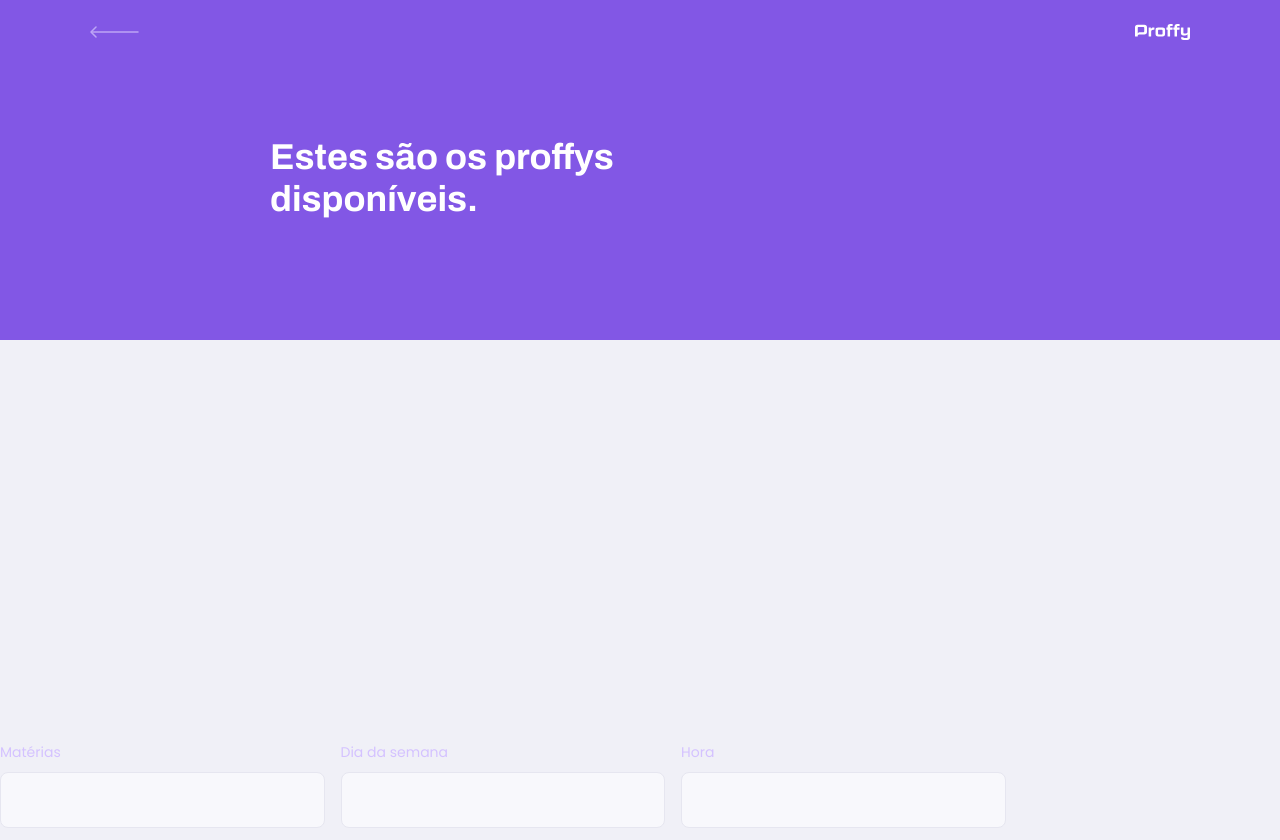
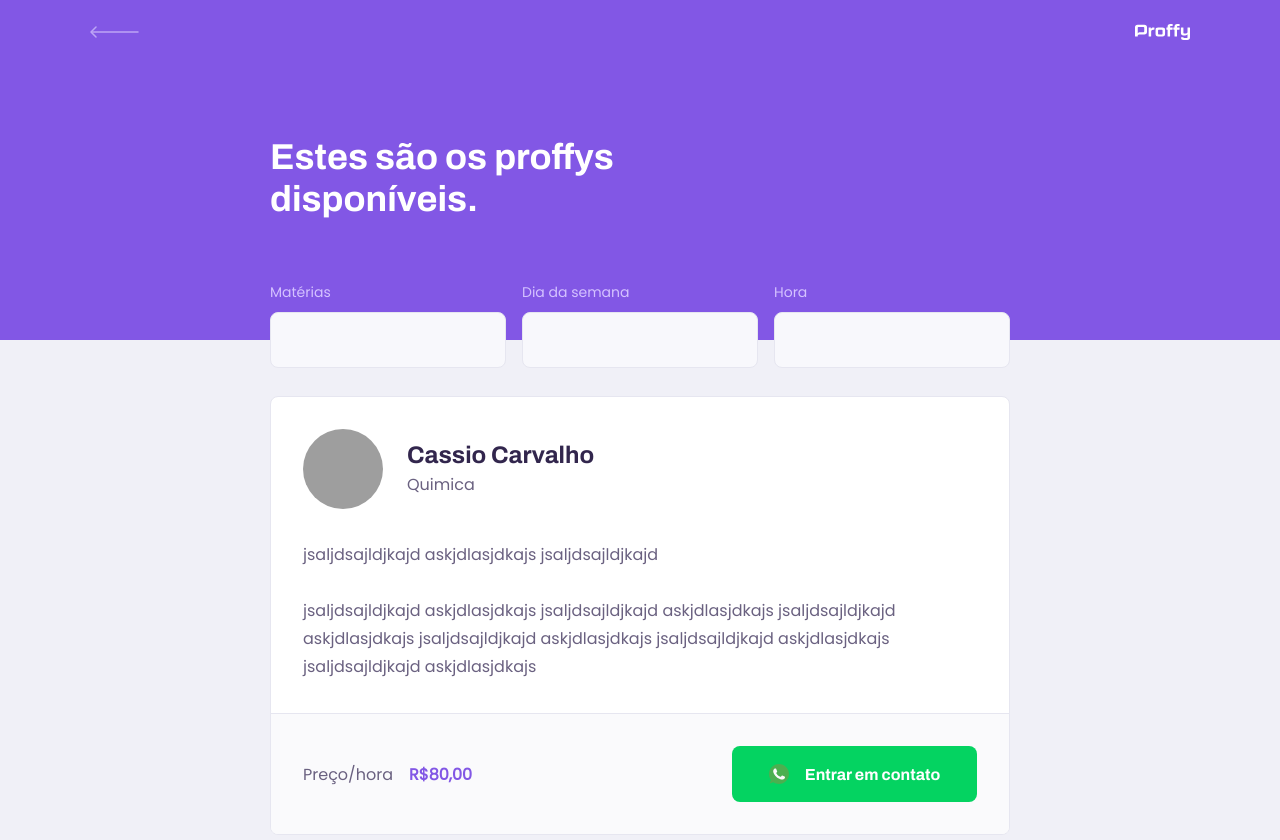
Before and after one commit to lcassiol/reactjs-proffy, a React (Create React App) app: page /study in a window 1280 px wide. Shown: the top 840 px of the page. Built offline with nearby package versions, Linux system fonts and the light colour scheme; grey boxes are pictures that could not be loaded.

Commit message:
Create teacher item and stylizing

```diff
--- a/src/assets/styles/global.css
+++ b/src/assets/styles/global.css
@@ -48,6 +48,7 @@ input,
 button,
 textarea {
   font: 500 1.6rem Poppins;
+  color: var(--color-text-base);
 }
 
 .container {
--- a/src/components/PageHeader/index.tsx
+++ b/src/components/PageHeader/index.tsx
@@ -7,9 +7,10 @@ import backIcon from "../../assets/images/icons/back.svg";
 
 interface Props {
   title: string;
+  description?: string;
 }
 
-const PageHeader: React.FC<Props> = ({ title, children }) => {
+const PageHeader: React.FC<Props> = ({ title, description, children }) => {
   return (
     <header className="page-header">
       <div className="top-bar-container">
@@ -21,9 +22,10 @@ const PageHeader: React.FC<Props> = ({ title, children }) => {
 
       <div className="header-content">
         <strong>{title}</strong>
+        {description && <p>{description}</p>}
+
+        {children}
       </div>
-
-      {children}
     </header>
   );
 };
--- a/src/components/PageHeader/styles.css
+++ b/src/components/PageHeader/styles.css
@@ -40,6 +40,14 @@
   color: var(--color-title-in-primary);
 }
 
+.page-header .header-content p {
+  max-width: 30rem;
+  font-size: 1.6rem;
+  line-height: 2.6rem;
+  color: var(--color-text-in-primary);
+  margin-top: 2.4rem;
+}
+
 @media (min-width: 700px) {
   .page-header {
     height: 340px;
--- a/src/pages/TeacherList/index.tsx
+++ b/src/pages/TeacherList/index.tsx
@@ -2,6 +2,7 @@ import React from "react";
 import { Link } from "react-router-dom";
 import PageHeader from "../../components/PageHeader";
 
+import whatsappIcon from "../../assets/images/icons/whatsapp.svg";
 import "./styles.css";
 
 const TeacherList: React.FC = () => {
@@ -25,6 +26,40 @@ const TeacherList: React.FC = () => {
           </div>
         </form>
       </PageHeader>
+
+      <main>
+        <article className="teacher-item">
+          <header>
+            <img
+              src="https://avatars2.githubusercontent.com/u/9991290?s=460&u=6db226f1e1caa2fef63c08e5c88b73a883d45b14&v=4"
+              alt="cassio carvalho"
+            />
+            <div>
+              <strong>Cassio Carvalho</strong>
+              <span>Quimica</span>
+            </div>
+          </header>
+
+          <p>
+            jsaljdsajldjkajd askjdlasjdkajs jsaljdsajldjkajd
+            <br /> <br />
+            jsaljdsajldjkajd askjdlasjdkajs jsaljdsajldjkajd askjdlasjdkajs
+            jsaljdsajldjkajd askjdlasjdkajs jsaljdsajldjkajd askjdlasjdkajs
+            jsaljdsajldjkajd askjdlasjdkajs jsaljdsajldjkajd askjdlasjdkajs
+          </p>
+
+          <footer>
+            <p>
+              Preço/hora
+              <strong>R$80,00</strong>
+            </p>
+            <button type="button">
+              <img src={whatsappIcon} alt="whatsapp" />
+              Entrar em contato
+            </button>
+          </footer>
+        </article>
+      </main>
     </div>
   );
 };
--- a/src/pages/TeacherList/styles.css
+++ b/src/pages/TeacherList/styles.css
@@ -46,6 +46,88 @@
   bottom: 0;
 }
 
+#page-teacher-list main {
+  margin: 3.2rem auto;
+  width: 90%;
+}
+
+.teacher-item {
+  background: var(--color-box-base);
+  border: 1px solid var(--color-line-in-white);
+  border-radius: 0.8rem;
+  margin-top: 2.4rem;
+  overflow: hidden;
+}
+
+.teacher-item header {
+  padding: 3.2rem 2rem;
+  display: flex;
+  align-items: center;
+}
+
+.teacher-item header img {
+  width: 8rem;
+  height: 8rem;
+  border-radius: 50%;
+}
+
+.teacher-item header div {
+  margin-left: 2.4rem;
+}
+
+.teacher-item header div strong {
+  font: 700 2.4rem Archivo;
+  display: block;
+  color: var(--color-text-title);
+}
+
+.teacher-item header div span {
+  font-size: 1.6rem;
+  display: block;
+  margin-top: 0.4rem;
+}
+
+.teacher-item > p {
+  padding: 0 2rem;
+  font-size: 1.6rem;
+  line-height: 2.8rem;
+}
+
+.teacher-item footer {
+  padding: 3.2rem 2rem;
+  background: var(--color-box-footer);
+  border-top: 1px solid var(--color-line-in-white);
+  margin-top: 3.2rem;
+  display: flex;
+  align-items: center;
+  justify-content: space-between;
+}
+
+.teacher-item footer p strong {
+  color: var(--color-primary);
+  font-size: 1.6rem;
+  display: block;
+}
+
+.teacher-item footer button {
+  width: 20rem;
+  height: 5.6rem;
+  background: var(--color-secundary);
+  color: var(--color-button-text);
+  border: 0;
+  border-radius: 0.8rem;
+  cursor: pointer;
+  font: 700 1.4rem Archivo;
+  display: flex;
+  align-items: center;
+  justify-content: space-evenly;
+  transition: 0.2s;
+}
+
+.teacher-item footer button:hover {
+  background: var(--color-secundary-dark);
+}
+
 @media (min-width: 700px) {
   #page-teacher-list {
     max-width: 100%;
@@ -62,4 +144,34 @@
   #search-teachers .input-block + .input-block {
     margin-top: 0;
   }
+
+  #page-teacher-list main {
+    padding: 3.2rem 0;
+    max-width: 740px;
+    margin: 0 auto;
+  }
+
+  .teacher-item header,
+  .teacher-item footer {
+    padding: 3.2rem;
+  }
+
+  .teacher-item > p {
+    padding: 0 3.2rem;
+  }
+
+  .teacher-item footer p strong {
+    display: initial; /* para tirar o display block */
+    margin-left: 1.6rem;
+  }
+
+  .teacher-item footer button {
+    width: 24.5rem;
+    font-size: 1.6rem;
+    justify-content: center;
+  }
+
+  .teacher-item footer button img {
+    margin-right: 1.6rem;
+  }
 }
```
